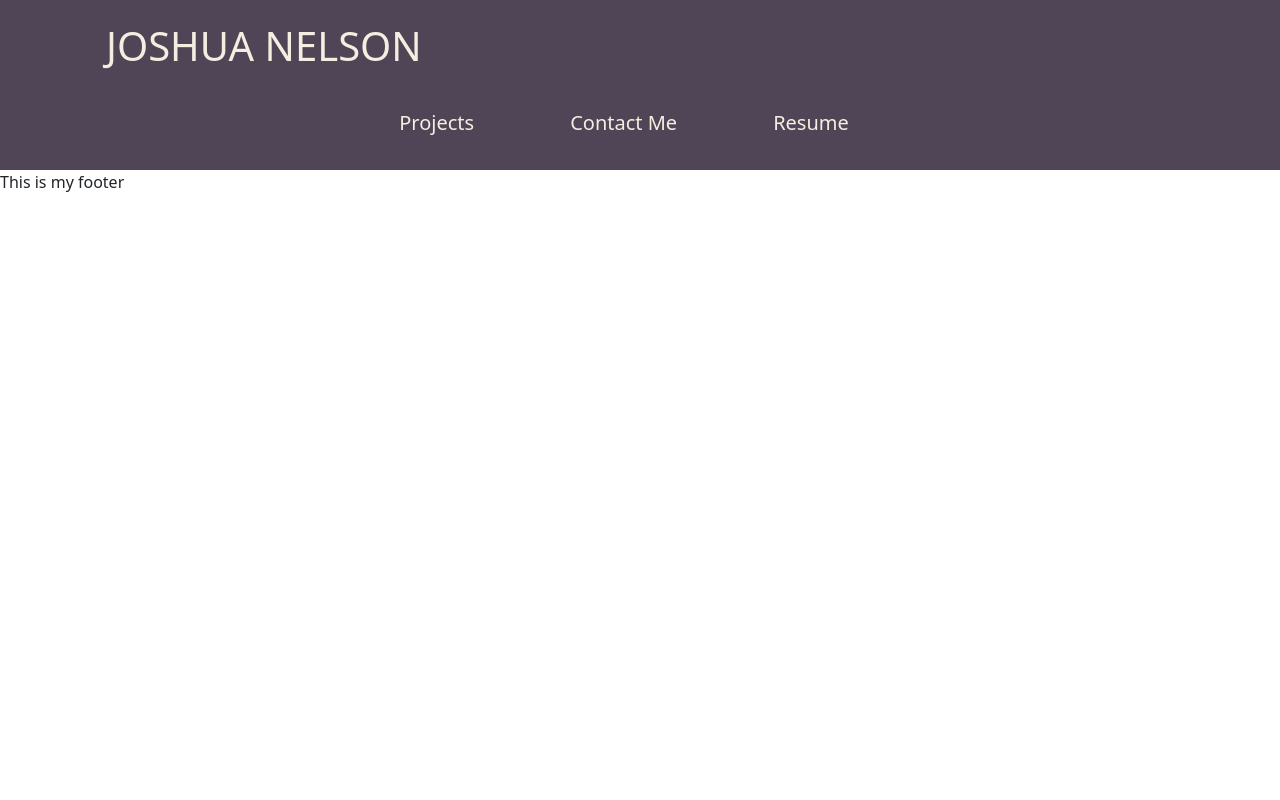
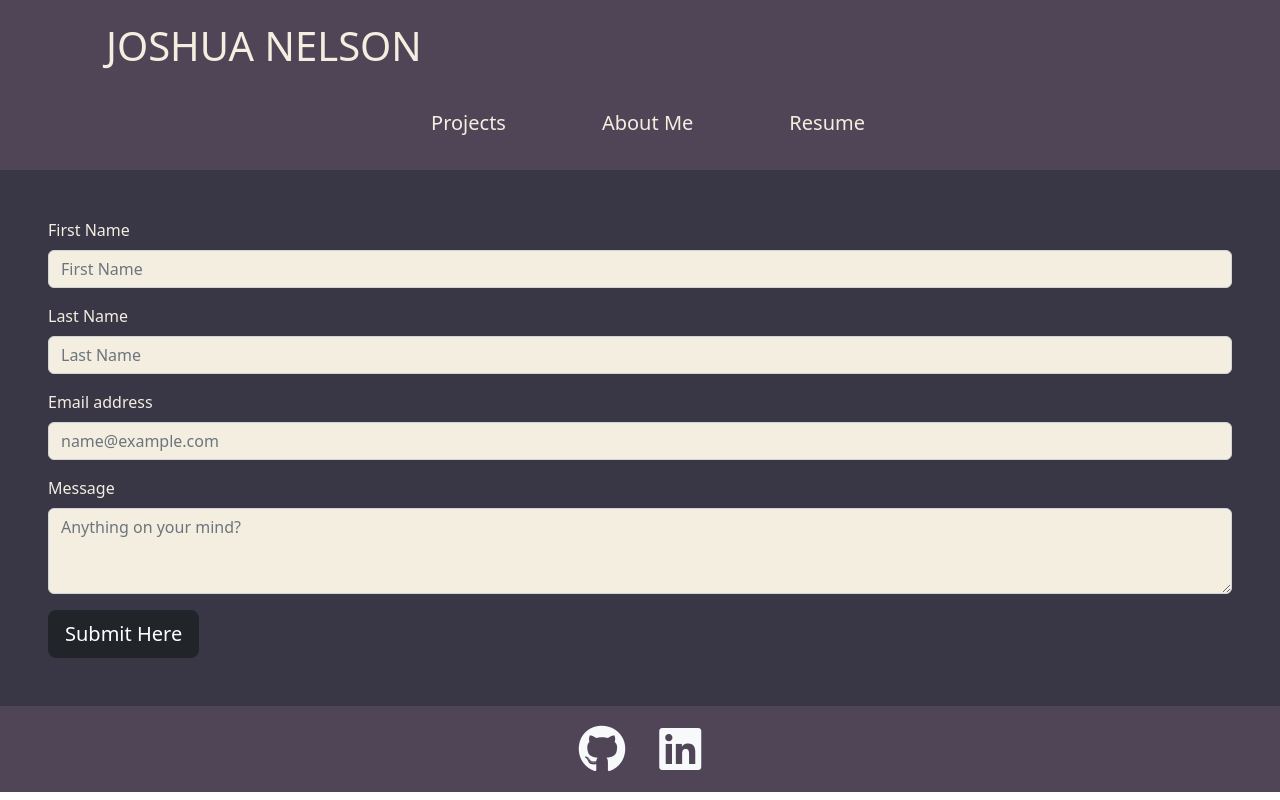
Before and after one commit to joshua-wade7/React-Portfolio, a React (Create React App) app: page /contactme in a window 1280 px wide. Built offline with nearby package versions, Linux system fonts and the light colour scheme.

Commit message:
added proper styling to Footer.js, begain updating AboutMe.js.

```diff
--- a/package.json
+++ b/package.json
@@ -3,11 +3,13 @@
   "version": "0.1.0",
   "private": true,
   "dependencies": {
+    "@fortawesome/fontawesome-free": "^6.4.0",
     "@testing-library/jest-dom": "^5.16.5",
     "@testing-library/react": "^13.4.0",
     "@testing-library/user-event": "^13.5.0",
     "bootstrap": "^5.2.3",
     "gh-pages": "^5.0.0",
+    "mdb-react-ui-kit": "^6.0.0",
     "react": "^18.2.0",
     "react-bootstrap": "^2.7.3",
     "react-dom": "^18.2.0",
@@ -40,6 +42,5 @@
       "last 1 firefox version",
       "last 1 safari version"
     ]
-  },
-  "homepage": "https://github.com/joshua-wade7/React-Portfolio"
+  }
 }
--- a/src/App.js
+++ b/src/App.js
@@ -5,6 +5,7 @@ import Projects from "./components/Section/Projects";
 import Navbar from "./components/Navbar/Navbar";
 import Footer from "./components/Footer/Footer";
 import Resume from "./components/Section/Resume";
+import Contact from "./components/Section/Contact";
 import { BrowserRouter as Router, Route, Routes, Link } from "react-router-dom";
 
 function App() {
@@ -16,6 +17,7 @@ function App() {
         <Route exact path="/aboutme" element={<AboutMe />} />
         <Route exact path="/projects" element={<Projects />} />
         <Route exact path="/resume" element={<Resume />} />
+        <Route exact path="/contactme" element={<Contact />} />
       </Routes>
       <Footer />
     </Router>
--- a/src/components/Footer/Footer.js
+++ b/src/components/Footer/Footer.js
@@ -1,11 +1,98 @@
-import React from "react";
+// import React from "react";
 
-function Footer() {
+// const styles = {
+//   background: {
+//     background: "#4F4557",
+//   },
+// };
+
+// function Footer() {
+//   return (
+//     <>
+//       <footer>
+//         <div style={styles.background}>
+//           <h2>Get in Touch</h2>
+//         </div>
+//       </footer>
+//     </>
+//   );
+// }
+
+// export default Footer;
+
+import Container from "react-bootstrap/Container";
+import Navbar from "react-bootstrap/Navbar";
+import { MDBIcon, MDBBtn } from "mdb-react-ui-kit";
+import { Row } from "react-bootstrap";
+
+const styles = {
+  background: {
+    background: "#4F4557",
+  },
+};
+
+function ContainerInsideExample() {
   return (
-    <div>
-      <p>This is my footer</p>
-    </div>
+    <Navbar expand="lg" variant="light" style={styles.background}>
+      <Container className="justify-content-center">
+        <MDBBtn
+          floating
+          rippleColor="dark"
+          color="link"
+          className="text-dark m-1"
+          role="button"
+          href="https://github.com/joshua-wade7"
+          target="_blank"
+          rel="noreferrer"
+        >
+          <MDBIcon
+            fab
+            icon="github"
+            size="3x"
+            className="hover-shadow"
+            color="light"
+          />
+        </MDBBtn>
+        <MDBBtn
+          floating
+          rippleColor="dark"
+          color="link"
+          className="text-dark m-1"
+          role="button"
+          href="https://linkedin.com/in/jwn777"
+          target="_blank"
+          rel="noreferrer"
+        >
+          <MDBIcon
+            fab
+            icon="linkedin"
+            size="3x"
+            className="hover-shadow"
+            color="light"
+          />
+        </MDBBtn>
+        {/* <MDBIcon
+          fab
+          icon="github"
+          size="3x"
+          href="https://github.com/joshua-wade7"
+          target="_blank"
+          rel="noreferrer"
+        /> */}
+        {/* <Navbar.Brand href="#" target="_blank" rel="noreferrer">
+          linkedIn
+        </Navbar.Brand>
+        <Navbar.Brand
+          href="https://github.com/joshua-wade7"
+          target="_blank"
+          rel="noreferrer"
+          >
+          GitHub
+        </Navbar.Brand>
+        <Navbar.Brand href="#">Navbar</Navbar.Brand> */}
+      </Container>
+    </Navbar>
   );
 }
 
-export default Footer;
+export default ContainerInsideExample;
--- a/src/components/Navbar/Navbar.js
+++ b/src/components/Navbar/Navbar.js
@@ -33,17 +33,22 @@ function Navbar() {
             JOSHUA NELSON
           </Link>
         </div>
+        {/* <Nav.Item className="p-4">
+          <Link to="/contactme" className="nav-link" style={styles.navText}>
+            Contact Me
+          </Link>
+        </Nav.Item> */}
         <Nav.Item className="p-4">
           <Link to="/projects" className="nav-link" style={styles.navText}>
             Projects
           </Link>
         </Nav.Item>
         <Nav.Item className="p-4">
-          <Link to="/contactme" className="nav-link" style={styles.navText}>
-            Contact Me
+          <Link to="/aboutme" className="nav-link" style={styles.navText}>
+            About Me
           </Link>
         </Nav.Item>
-        <Nav.Item className="p-4 me-5">
+        <Nav.Item className="p-4">
           <Link to="/resume" className="nav-link" style={styles.navText}>
             Resume
           </Link>
--- a/src/components/Section/AboutMe.js
+++ b/src/components/Section/AboutMe.js
@@ -1,4 +1,7 @@
 import React from "react";
+import Container from "react-bootstrap/Container";
+import Row from "react-bootstrap/Row";
+import Col from "react-bootstrap/Col";
 
 import portfolioPic from "../../images/portfolio_pic.jpg";
 
@@ -22,7 +25,7 @@ const styles = {
     margin: "20px",
   },
   bodyBackground: {
-    background: "#393646",
+    background: "linear-gradient(#393646, #4F4557)",
   },
   text: {
     color: "#F4EEE0",
@@ -31,28 +34,48 @@ const styles = {
 
 function AboutMe() {
   return (
+    <>
+      {/* <Container className="vh-100" style={styles.bodyBackground}> */}
       <div className="vh-100" style={styles.bodyBackground}>
-      <section
-        className="container position-absolute top-50 start-50 translate-middle"
-        style={styles.bodyBackground}
-      >
+        <section className="container position-absolute top-50 start-50 translate-middle">
           {/* <h2 style={styles.heading}>About Me</h2> */}
           <img
             src={portfolioPic}
-          class="rounded mx-auto d-block h-25 w-25"
+            class="rounded mx-auto d-block h-25 w-25 float-end"
             alt="Photo of Developer"
           ></img>
           {/* <img id="img-0" src={profilePic} alt="Photo of Developer" /> */}
-        <div className="d-flex flex-row justify-content-center">
-          <p className="mt-4 w-50" style={styles.text}>
-            Aspiring Web Developer with years of managerial and problem solving
-            experience over numerous jobs. Tackling everyday issues is a joy and
-            it is something that I continuoly look to grow and develop everyday.
-            Allow me to help your company take the next step it needs in this
-            ever-growing digital world.
+          <div className="d-flex flex-row justify-content-start">
+            <p className="justify-content-start w-50" style={styles.text}>
+              Aspiring Web Developer with years of managerial and problem
+              solving experience over numerous jobs. Tackling everyday issues is
+              a joy and it is something that I continuoly look to grow and
+              develop everyday. Allow me to help your company take the next step
+              it needs in this ever-growing digital world.
             </p>
           </div>
-
+          <Container>
+            <Row className="d-flex">
+              <Col style={styles.text} className="mt-5">
+                <h2>Skills</h2>
+                <ul>
+                  <li>JavaScript</li>
+                  <li>GraphQL</li>
+                  <li>MongoDB</li>
+                  <li>Express</li>
+                  <li>Node</li>
+                  <li>MySQL</li>
+                </ul>
+              </Col>
+              <Col style={styles.text} className="mt-5">
+                <h2>Learning</h2>
+                <ul>
+                  <li>React</li>
+                  <li></li>
+                </ul>
+              </Col>
+            </Row>
+          </Container>
           {/* <div className="d-flex flex-row justify-content-center">
           <div className="card mt-4 w-50">
           <div className="card-body" style={styles.cardBody}>
@@ -73,6 +96,8 @@ function AboutMe() {
         </p> */}
         </section>
       </div>
+      {/* </Container> */}
+    </>
   );
 }
 
--- a/src/components/Section/Contact.js
+++ b/src/components/Section/Contact.js
@@ -0,0 +1,149 @@
+import Form from "react-bootstrap/Form";
+import { useState, useEffect } from "react";
+import Button from "react-bootstrap/Button";
+const styles = {
+  background: {
+    background: "#393646",
+  },
+  textColor: {
+    color: "#F4EEE0",
+  },
+  inputBody: {
+    background: "#F4EEE0",
+  },
+};
+
+function Contact() {
+  useEffect(() => {
+    document.title = "Contact Me";
+  }, []);
+
+  const [firstName, setFirstName] = useState("");
+  const [lastName, setLastName] = useState("");
+  const [email, setEmail] = useState("");
+  const [error, setError] = useState("");
+
+  const handleInputChange = (e) => {
+    const { target } = e;
+    const inputType = target.name;
+    const inputValue = target.value;
+
+    if (inputType === "email") {
+      setEmail(inputValue);
+    } else if (inputType === "firstName") {
+      setFirstName(inputValue);
+    } else if (inputType === "lastName") {
+      setLastName(inputValue);
+    }
+  };
+
+  const validate = (e) => {
+    e.preventDefault();
+
+    if (
+      !email.match(
+        /^(([^<>()[\]\\.,;:\s@"]+(\.[^<>()[\]\\.,;:\s@"]+)*)|(".+"))@((\[[0-9]{1,3}\.[0-9]{1,3}\.[0-9]{1,3}\.[0-9]{1,3}\])|(([a-zA-Z\-0-9]+\.)+[a-zA-Z]{2,}))$/
+      )
+    ) {
+      document
+        .getElementById("formEmail")
+        .setAttribute("class", "form-control border border-danger");
+      return;
+    } else if (
+      email.match(
+        /^(([^<>()[\]\\.,;:\s@"]+(\.[^<>()[\]\\.,;:\s@"]+)*)|(".+"))@((\[[0-9]{1,3}\.[0-9]{1,3}\.[0-9]{1,3}\.[0-9]{1,3}\])|(([a-zA-Z\-0-9]+\.)+[a-zA-Z]{2,}))$/
+      )
+    ) {
+      document.getElementById.setAttribute("class", "form-control");
+
+      return;
+    }
+  };
+
+  const formErrors = () => {
+    const { firstName, lastName, message } = Form;
+    const newErrors = {};
+
+    if (!firstName || firstName === "")
+      newErrors.name = "First name cannot be blank";
+    else if (!lastName || lastName === "")
+      newErrors.name = "Last name cannot be blank";
+    else if (!message || message === "")
+      newErrors.name = "Message cannot be blank";
+    else return;
+
+    return newErrors;
+  };
+
+  const handleFormSubmit = (e) => {
+    e.preventDefault();
+
+    const newErrors = formErrors();
+
+    if (Object.keys(newErrors).length > 0) {
+      setError(newErrors);
+    }
+  };
+
+  return (
+    <div style={styles.background}>
+      <Form className="p-5">
+        <Form.Group className="mb-3" controlId="formFirstName">
+          <Form.Label style={styles.textColor}>First Name</Form.Label>
+          <Form.Control
+            value={firstName}
+            onChange={handleInputChange}
+            name="firstName"
+            type="text"
+            placeholder="First Name"
+            style={styles.inputBody}
+          />
+        </Form.Group>
+        <Form.Group className="mb-3" controlId="formLastName">
+          <Form.Label style={styles.textColor}>Last Name</Form.Label>
+          <Form.Control
+            value={lastName}
+            onChange={handleInputChange}
+            name="lastName"
+            type="text"
+            placeholder="Last Name"
+            style={styles.inputBody}
+          />
+        </Form.Group>
+        <Form.Group className="mb-3" controlId="formEmail">
+          <Form.Label style={styles.textColor}>Email address</Form.Label>
+          <Form.Control
+            value={email}
+            onChange={handleInputChange}
+            onClick={validate}
+            name="email"
+            type="email"
+            placeholder="name@example.com"
+            style={styles.inputBody}
+          />
+        </Form.Group>
+        <Form.Group className="mb-3" controlId="formMessage">
+          <Form.Label style={styles.textColor}>Message</Form.Label>
+          <Form.Control
+            name="message"
+            type="message"
+            as="textarea"
+            rows={3}
+            placeholder="Anything on your mind?"
+            style={styles.inputBody}
+          />
+        </Form.Group>
+        <Button
+          variant="dark"
+          size="lg"
+          type="submit"
+          onClick={handleFormSubmit}
+        >
+          Submit Here
+        </Button>
+      </Form>
+    </div>
+  );
+}
+
+export default Contact;
--- a/src/components/Section/Resume.js
+++ b/src/components/Section/Resume.js
@@ -28,7 +28,7 @@ function Resume() {
           </Col>
           <Col className="">
             {/* resume link currently not working - look at later! */}
-            <a href="./React-Portfolio/Files/JoshuaResume.pdf" download>
+            <a href="./React-portfolio/Files/JoshuaResume.pdf" download>
               <Button variant="dark" className="mt-2">
                 Download PDF
               </Button>
@@ -49,7 +49,7 @@ function Resume() {
               <li>MERN Full-Stack Web Development</li>
             </ul>
           </Col>
-          <Col style={styles.textColor}>
+          {/* <Col style={styles.textColor} className="ms-5">
             <h2>Skills</h2>
             <ul>
               <li>JavaScript</li>
@@ -59,7 +59,7 @@ function Resume() {
               <li>Bootstrap</li>
               <li>MySQL</li>
             </ul>
-          </Col>
+          </Col> */}
           <Row style={styles.textColor}>
             <Col lg={5}>
               <h3>
```
Also changed, not shown: public/index.html (+6 -1 lines), 1 other file (tests, documents, lock files or other folders). Lines whose indentation alone changed are shown as unchanged.
